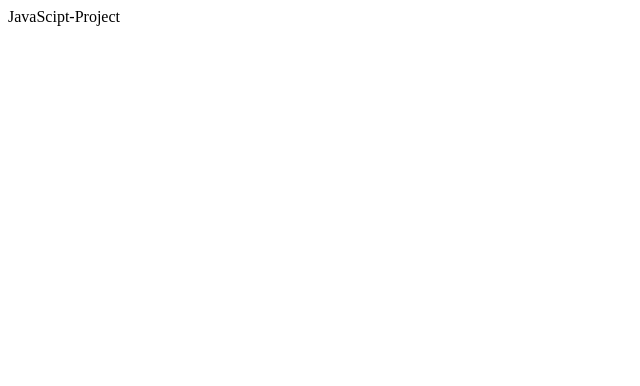
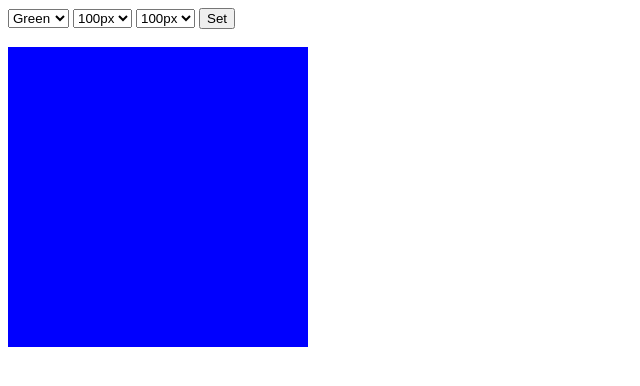
Before and after one commit to CharlesTogah/JavaScript, a plain HTML site: page index.html in a window 1280 px wide. Shown: the whole page, without its empty margins (0-640 px from the left). Drawn offline with Linux system fonts and the light colour scheme.

Commit message:
Update index.html

```diff
--- a/index.html
+++ b/index.html
@@ -1 +1,37 @@
-JavaScipt-Project
+<!Doctype html>
+<html>
+	<head>
+		<meta charset="utf-8">
+		<title>Javascript Project</title>
+	</head>
+
+	<body>
+
+		<select name = "cssProperty" id="background">
+			<option value="Green">  Green </option>
+			<option value="Yellow"> Yellow </option>
+			<option value="Red">    Red</option>
+		</select>
+
+		<select name = "cssProperty" id="width">
+			<option value="100px"> 100px </option>
+			<option value="200px"> 200px </option>
+			<option value="300px"> 300px </option>
+		</select>
+
+		<select name = "cssProperty" id="height">
+			<option value="100px"> 100px </option>
+			<option value="200px"> 200px </option>
+			<option value="300px"> 300px </option>
+		</select>
+
+		<button id="set">Set</button>
+
+		<br><br>
+
+		<div id="modify" style="width: 300px;height:300px;background:blue"></div>
+
+			<script src="jscript.js"></script>
+
+	</body>
+</html>
```
